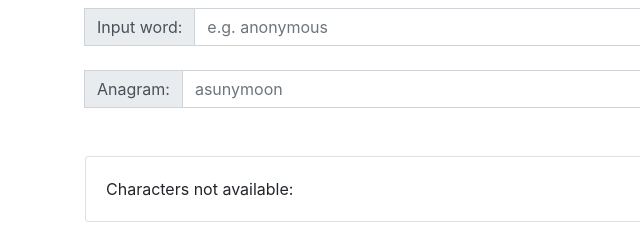
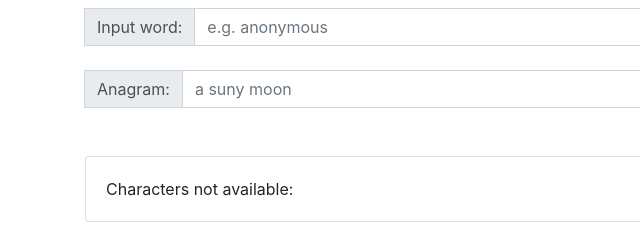
Before and after one commit to mrustamov/anagramHelper, a plain HTML site: page index.html in a window 1280 px wide. Shown: the part 250-490 px from the top of the page, 0-640 px from the left. Drawn offline with nearby package versions, Linux system fonts and the light colour scheme.

Commit message:
html updated

```diff
--- a/index.html
+++ b/index.html
@@ -35,7 +35,7 @@
           <div class="input-group-append input-group-prepend">
             <span class="input-group-text">Anagram: </span>
           </div>
-          <input class="form-control" type="text" id="inputText" value="" oninput="highlight()" autocomplete="off" placeholder="asunymoon"/>
+          <input class="form-control" type="text" id="inputText" value="" oninput="highlight()" autocomplete="off" placeholder="a suny moon"/>
         </div>
       </div>
 
```
